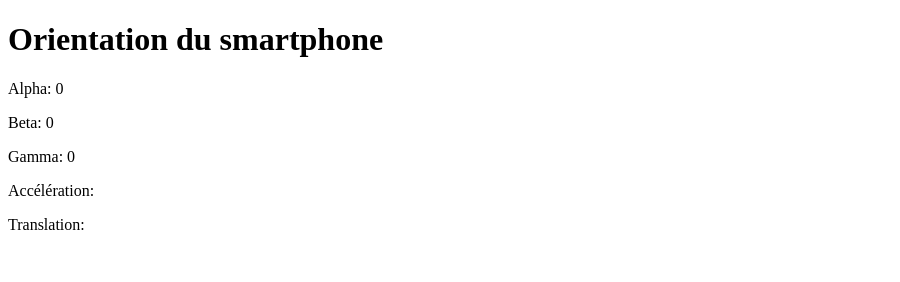
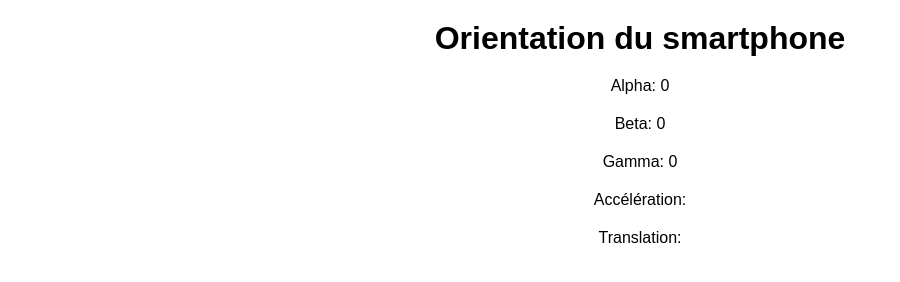
Before and after one commit to agonn78/portfolio, a plain HTML site: page Sensibilisation/CartoTD1/Exo2/index.html in a window 1280 px wide. Shown: the whole page, without its empty margins (0-900 px from the left). Drawn offline with Linux system fonts and the light colour scheme.

Commit message:
Correction bug

```diff
--- a/Sensibilisation/CartoTD1/Exo2/styles.css
+++ b/Sensibilisation/CartoTD1/Exo2/styles.css
@@ -0,0 +1,36 @@
+body, * {
+    margin: 0;
+    padding: 0;
+    box-sizing: border-box;
+    font-family: sans-serif;
+}
+
+h1 {
+    text-align: center;
+    margin: 20px 0;
+}
+
+#alpha {
+    text-align: center;
+    margin: 20px 0;
+}
+
+#beta {
+    text-align: center;
+    margin: 20px 0;
+}
+
+#gamma {
+    text-align: center;
+    margin: 20px 0;
+}
+
+#acceleration {
+    text-align: center;
+    margin: 20px 0;
+}
+
+#translation {
+    text-align: center;
+    margin: 20px 0;
+}
```
Also changed, not shown: Sensibilisation/CartoTD1/Exo1/styles.css (+10 -0 lines).
